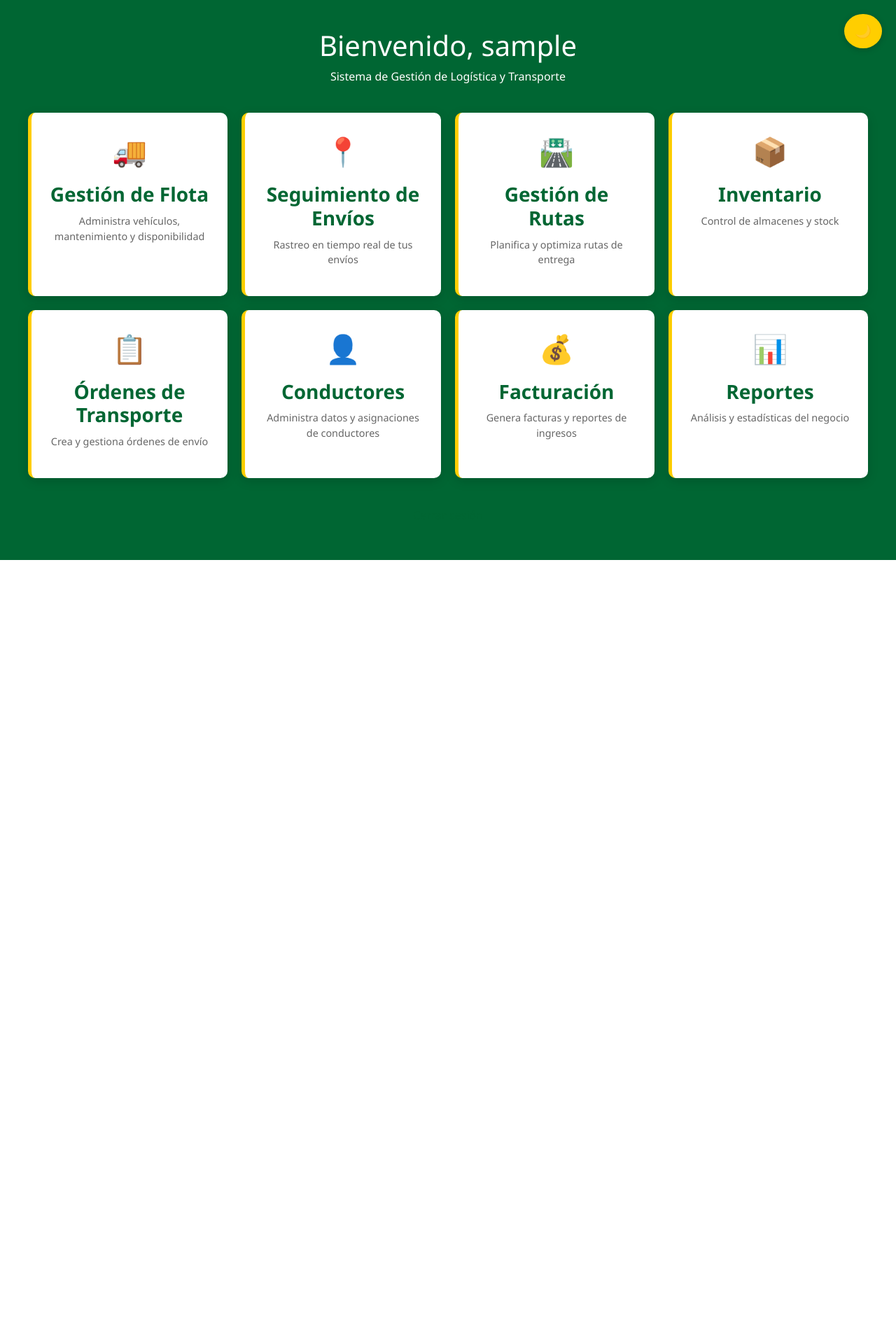
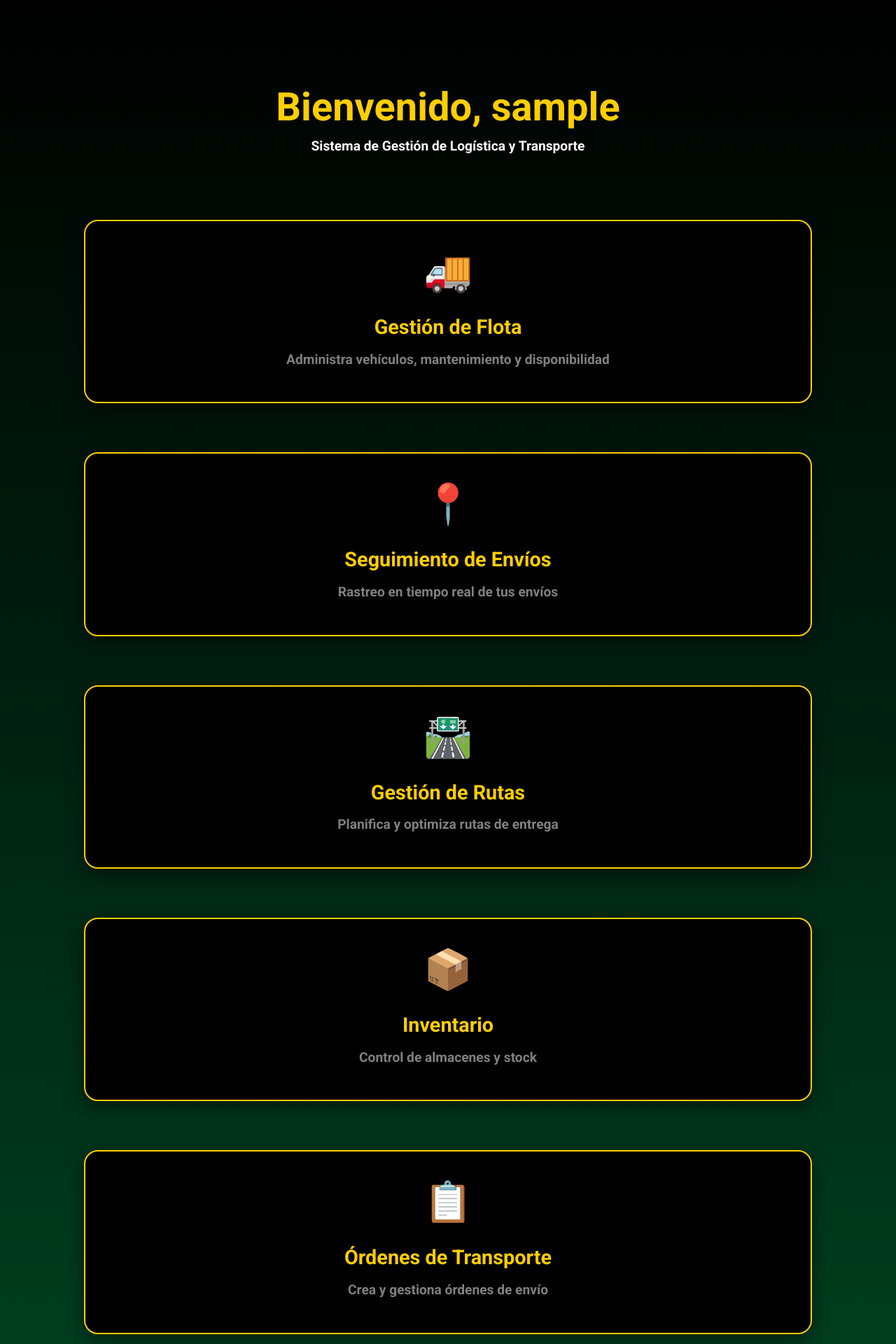
Before and after one commit to miguelbaraja02-oss/pruebas, a Django app: page /accounts/welcome/ in a window 1280 px wide. Shown: the top 1920 px of the page at 70% size. Before the commit the page ends 800 px from the top, so only its background shows below. Run offline with Django 5.2, Linux system fonts and the light colour scheme; the visitor is signed in with stand-in values (Sample User, id 1).

Commit message:
arreglo de colores

```diff
--- a/accounts/templates/accounts/welcome.html
+++ b/accounts/templates/accounts/welcome.html
@@ -4,122 +4,96 @@
     <meta charset="UTF-8">
     <meta name="viewport" content="width=device-width, initial-scale=1.0">
     <title>Bienvenido</title>
+    <link rel="preconnect" href="https://fonts.googleapis.com">
+<link rel="preconnect" href="https://fonts.gstatic.com" crossorigin>
+<link href="https://fonts.googleapis.com/css2?family=Roboto:wght@400;700&display=swap" rel="stylesheet">
     <link href="https://cdn.jsdelivr.net/npm/bootstrap@5.3.0/dist/css/bootstrap.min.css" rel="stylesheet">
     <style>
         body {
-            background: #006633;
+            background: linear-gradient(to bottom, #000000, #006633);
             min-height:100vh;
             display:flex;
             align-items:center;
             justify-content:center;
-            font-family: 'Segoe UI', Tahoma, Geneva, Verdana, sans-serif;
+            font-family: 'Roboto', sans-serif;
             transition: background 0.3s ease;
-            padding: 20px;
-        }
-        body.dark-mode {
-            background: #1a1a1a;
+            padding: 120px;
         }
         .welcome-container {
             width: 100%;
-            max-width: 1200px;
+            max-width: 1800px;
         }
         .welcome-header {
             text-align: center;
-            color: white;
-            margin-bottom: 40px;
+            color: #ffce00;
+            margin-bottom: 90px;
         }
-        body.dark-mode .welcome-header {
-            color: #ffce00;
+        .welcome-header h1 {
+            font-size: 3.5rem;
+            font-weight: bold;
+        }
+        .welcome-header p {
+            font-size: 1.2rem;
+            color: #ffffff;
+            font-weight: bold;
         }
         .modules-grid {
             display: grid;
-            grid-template-columns: repeat(auto-fit, minmax(250px, 1fr));
-            gap: 20px;
-            margin-bottom: 30px;
+            grid-template-columns: repeat(auto-fit, minmax(500px, 1fr));
+            gap: 70px;
+            margin-bottom: 70px;
         }
         .module-card {
-            padding: 25px;
-            border-radius: 10px;
-            box-shadow: 0 4px 15px rgba(0,0,0,0.15);
-            background: white;
+            padding: 30px;
+            border-radius: 20px;
+            box-shadow: 0 8px 25px rgba(0,0,0,0.5);
+            background: #000000;
             text-align: center;
             cursor: pointer;
             transition: all 0.3s ease;
-            border-left: 5px solid #ffce00;
+            border: 2px solid #ffce00;
         }
         .module-card:hover {
             transform: translateY(-5px);
-            box-shadow: 0 8px 25px rgba(0,0,0,0.2);
-        }
-        body.dark-mode .module-card {
-            background: #2d2d2d;
-            color: #f0f0f0;
+            box-shadow: 0 12px 35px rgba(0,0,0,0.8);
         }
         .module-card h3 {
-            color: #006633;
-            margin-bottom: 10px;
-            font-weight: 600;
+            color: #ffce00;
+            margin-bottom: 15px;
+            font-weight: bold;
+            font-size: 1.8rem;
         }
-        body.dark-mode .module-card h3 {
+        .module-icon {
+            font-size: 3.5rem;
+            margin-bottom: 20px;
             color: #ffce00;
         }
-        .module-icon {
-            font-size: 2.5rem;
-            margin-bottom: 15px;
-        }
         .module-card p {
-            font-size: 0.9rem;
-            color: #666;
-        }
-        body.dark-mode .module-card p {
-            color: #aaa;
+            font-size: 1.2rem;
+            color: gray;
+            font-weight: bold;
         }
         .logout-btn {
             text-align: center;
-            margin-top: 20px;
+            margin-top: 110px;
         }
         .btn-outline-primary {
-            color: #006633;
-            border-color: #006633;
+            color: #ffce00;
+            border-color: #ffce00;
             transition: all 0.3s ease;
-            padding: 10px 30px;
+            padding: 15px 40px;
+            font-size: 1.2rem;
+            font-weight: bold;
+            border-radius: 20px;
+            border-width: 2px;
         }
         .btn-outline-primary:hover {
-            background: #006633;
-            border-color: #006633;
-        }
-        body.dark-mode .btn-outline-primary {
-            color: #ffce00;
-            border-color: #ffce00;
-        }
-        body.dark-mode .btn-outline-primary:hover {
             background: #ffce00;
             color: #333;
-        }
-        .dark-mode-toggle {
-            position: fixed;
-            top: 20px;
-            right: 20px;
-            background: #ffce00;
-            border: none;
-            padding: 10px 15px;
-            border-radius: 50%;
-            cursor: pointer;
-            font-size: 1.2rem;
-            transition: all 0.3s ease;
-            box-shadow: 0 2px 10px rgba(0, 0, 0, 0.2);
-        }
-        .dark-mode-toggle:hover {
-            transform: scale(1.1);
-        }
-        body.dark-mode .dark-mode-toggle {
-            background: #333;
-            color: #ffce00;
         }
     </style>
 </head>
 <body>
-    <button class="dark-mode-toggle" id="darkModeBtn" title="Cambiar modo oscuro">🌙</button>
 
     <div class="welcome-container">
         <div class="welcome-header">
@@ -183,21 +157,5 @@
     </div>
 
     <script src="https://cdn.jsdelivr.net/npm/bootstrap@5.3.0/dist/js/bootstrap.bundle.min.js"></script>
-    <script>
-        // Dark mode toggle
-        const darkModeBtn = document.getElementById('darkModeBtn');
-        const isDarkMode = localStorage.getItem('darkMode') === 'true';
-
-        if (isDarkMode) {
-            document.body.classList.add('dark-mode');
-            darkModeBtn.textContent = '☀️';
-        }
-
-        darkModeBtn.addEventListener('click', () => {
-            const isCurrentlyDark = document.body.classList.toggle('dark-mode');
-            localStorage.setItem('darkMode', isCurrentlyDark);
-            darkModeBtn.textContent = isCurrentlyDark ? '☀️' : '🌙';
-        });
-    </script>
 </body>
 </html>
```
